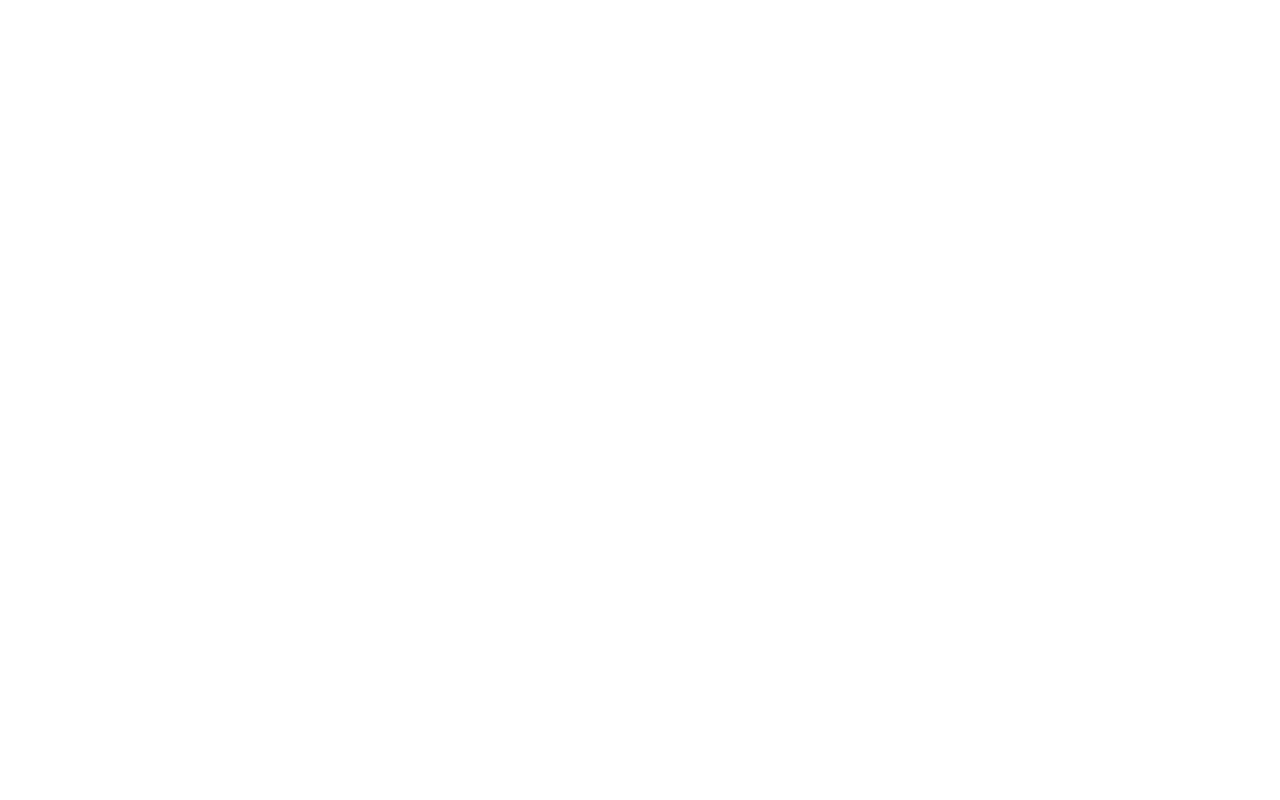
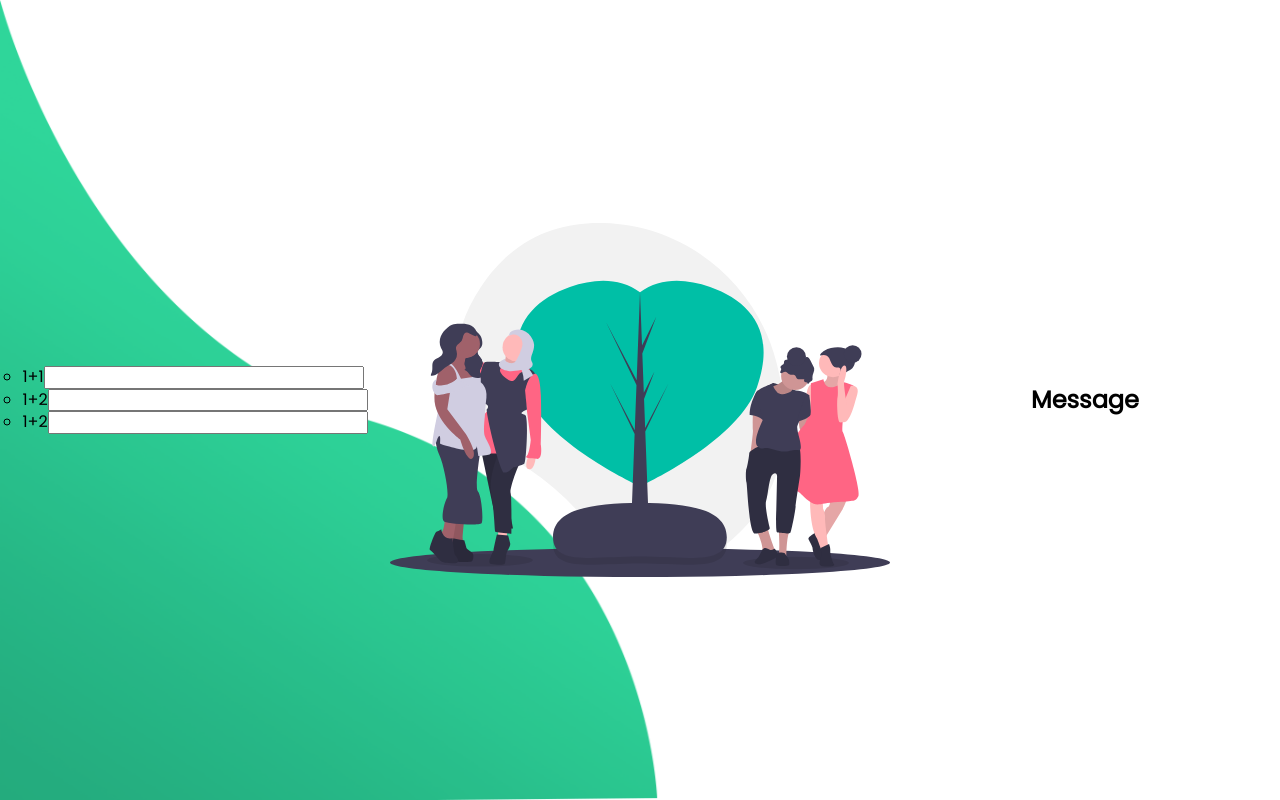
Before and after one commit to CarolinaFledgling/secret-message, a plain HTML site: page index.html in a window 1280 px wide. Drawn offline with Linux system fonts and the light colour scheme.

Commit message:
add markup and basic style in the project

```diff
--- a/index.html
+++ b/index.html
@@ -5,13 +5,38 @@
     <meta charset="UTF-8">
     <meta name="viewport" content="width=device-width, initial-scale=1.0">
     <title>Secret message</title>
-    <link href="https://fonts.googleapis.com/css2?family=Roboto:wght@300;400;500&display=swap" rel="stylesheet">
+    <link href="https://fonts.googleapis.com/css2?family=Poppins:ital,wght@0,300;0,400;1,500&display=swap" rel="stylesheet">
     <script src="https://kit.fontawesome.com/73cf130a3e.js" crossorigin="anonymous"></script>
     <link rel="stylesheet" href="normalize.css">
     <link rel="stylesheet" href="style.css">
 </head>
 
 <body>
+    <img src="img/wave.png" alt="green wave" class="wave">
+
+    <div class="container">
+
+        <div class="question-container">
+            <ul class="question-container__list" style="list-style-type: circle;">
+                <li class="question-container__item"><label for="pass">1+1</label><input id="pass" type="text"></li>
+                <li class="question-container__item"><label for="pass">1+2</label><input id="pass" type="text"></li>
+                <li class="question-container__item"><label for="pass">1+2</label><input id="pass" type="text"></li>
+            </ul>
+        </div>
+        <div class="img">
+            <img src="img/undraw_happy_women_day_fbjt.svg" alt="happy women day">
+        </div>
+        <div class="answer-container">
+            <h2 class="answer-container__title" >Message </h1>
+                <div class="answer-container__wrapper"></div>
+
+        </div>
+
+
+
+    </div>
+
+
     <script src="main.js"></script>
 </body>
 
--- a/style.css
+++ b/style.css
@@ -0,0 +1,48 @@
+*{
+    padding: 0;
+    margin: 0;
+    box-sizing: border-box;
+}
+
+
+body{
+    font-family: 'Poppins', sans-serif;
+}
+
+.wave{
+    position: fixed;
+    height: 100%;
+    left:0;
+    bottom: 0;
+    z-index: -1;
+}
+
+.container{
+    width: 100vw;
+    height: 100vh;
+    display: grid;
+    grid-template-columns: 1fr auto 1fr;
+    grid-gap: 1rem;
+    padding: 0 1rem;
+}
+
+.img img{
+    width: 500px;
+}
+
+.img{
+    display:flex;
+    align-items: center;
+}
+
+.question-container{
+    display:flex;
+    align-items: center;
+    justify-content: center;
+}
+
+.answer-container{
+    display:flex;
+    align-items: center;
+    justify-content: center;
+}
```
Also changed, not shown: img/undraw_female_avatar_w3jk.svg (added), img/undraw_happy_women_day_fbjt.svg (added), img/wave.png (added).
